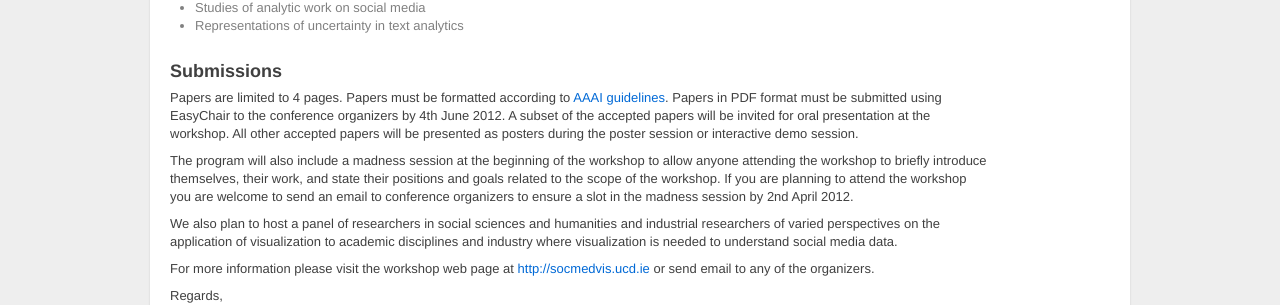
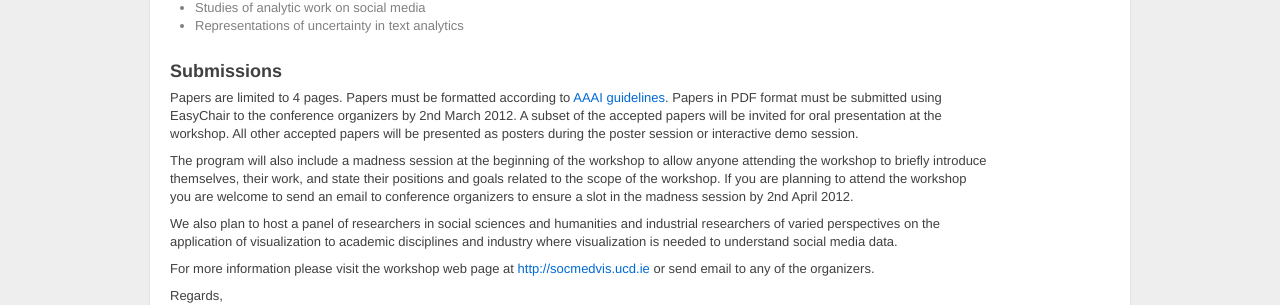
Before and after one commit to harrigan/socmedvis.ucd.ie, a Jekyll site: the page built from _source/call_for_papers.html, in a window 1280 px wide and 900 px high, scrolled down 695 px. Shown: the part 432-737 px from the top of the window. Built offline with Jekyll 4.4.1, drawn with Linux system fonts in a browser that asks for light colours; Markdown is read by kramdown in place of the engine named in the settings.

Commit message:
Fixed CFP submission date

```diff
--- a/_source/call_for_papers.html
+++ b/_source/call_for_papers.html
@@ -114,7 +114,7 @@ title: Call for Papers
 <p>
   Papers are limited to 4 pages. Papers must be formatted according to
   <a href='http://www.aaai.org/Publications/Author/formatting-instructions.pdf'>AAAI guidelines</a>.
-  Papers in PDF format must be submitted using EasyChair to the conference organizers by 4th June 2012. A subset of the accepted papers will be invited for oral presentation at the workshop. All other accepted papers will be presented as posters during the poster session or interactive demo session.
+  Papers in PDF format must be submitted using EasyChair to the conference organizers by 2nd March 2012. A subset of the accepted papers will be invited for oral presentation at the workshop. All other accepted papers will be presented as posters during the poster session or interactive demo session.
 </p>
 <p>
   The program will also include a madness session at the beginning of the workshop to allow anyone attending the workshop to briefly introduce themselves, their work, and state their positions and goals related to the scope of the workshop. If you are planning to attend the workshop you are welcome to send an email to conference organizers to ensure a slot in the madness session by 2nd April 2012.
```
Also changed, not shown: 1 other file.
